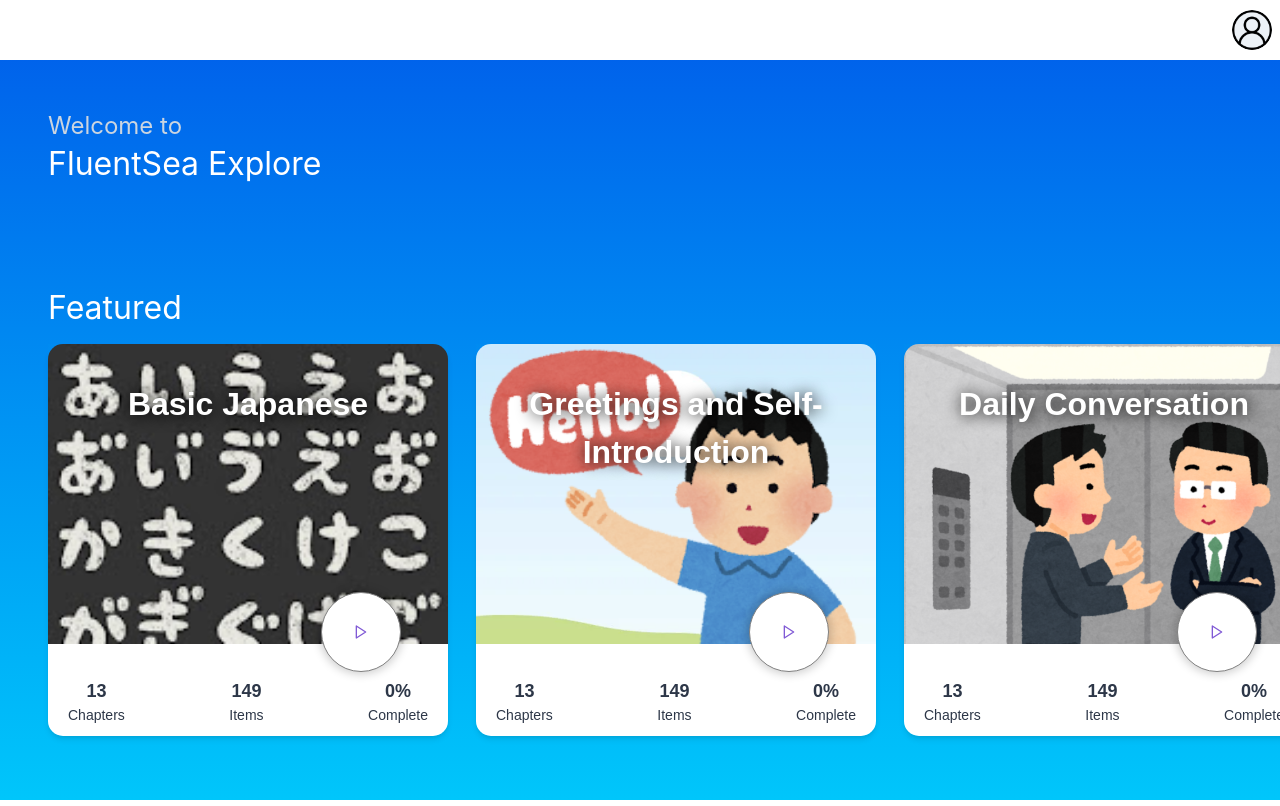
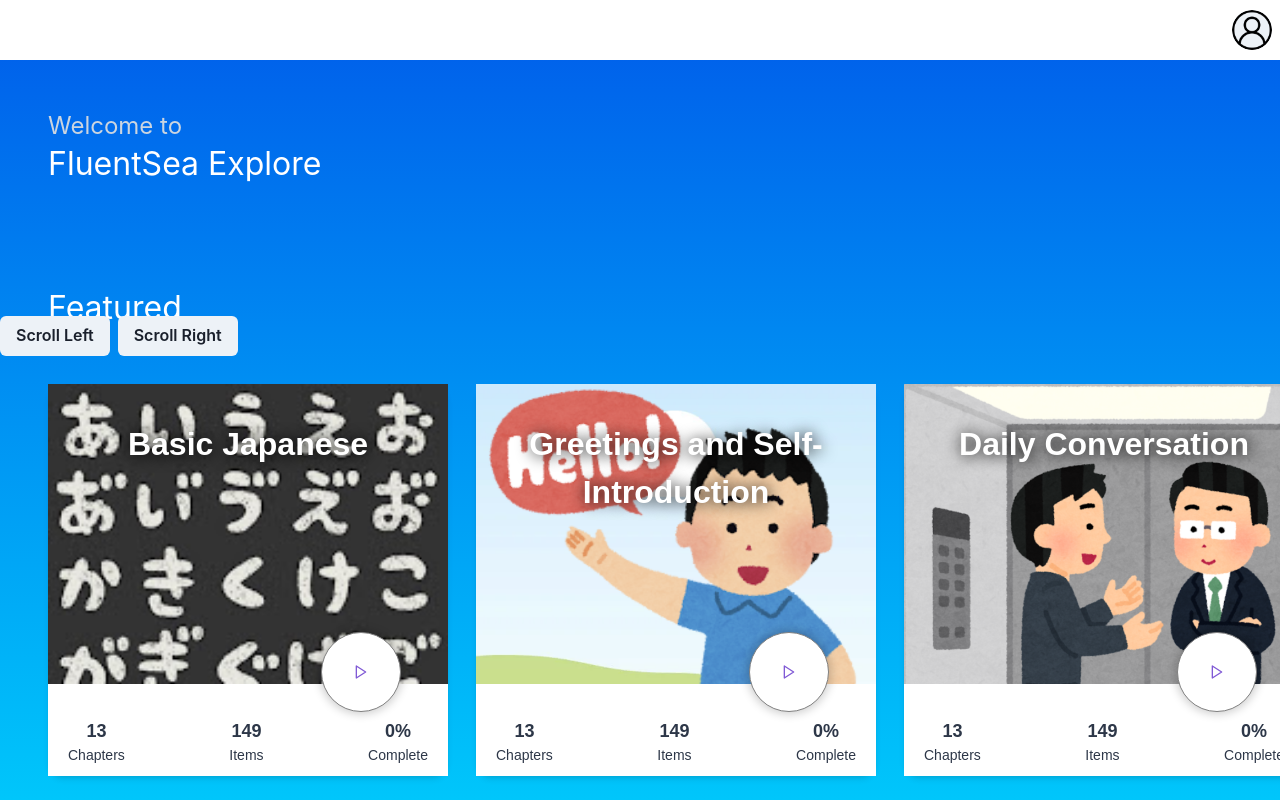
Before and after one commit to cjsiador/Language-Learning-App, a React (Create React App) app in the folder language-learning-app/: page /home in a window 1280 px wide. Built offline with nearby package versions, Linux system fonts and the light colour scheme; no server answers; sample sign-in values are in the browser's storage.

Commit message:
Implemented useDragScroll for Lesson.js

```diff
--- a/language-learning-app/src/components/Content.js
+++ b/language-learning-app/src/components/Content.js
@@ -11,9 +11,9 @@
       mt="60px"
     >
       <Box>
-          <Text p="12" color='gray.300' fontSize="24px">Welcome to</Text>
-          <Text p="12" fontWeight="20px" color='white' fontSize="32px" mt="-100px">FluentSea Explore</Text>
-        </Box>
+        <Text p="12" color='gray.300' fontSize="24px">Welcome to</Text>
+        <Text p="12" fontWeight="20px" color='white' fontSize="32px" mt="-100px">FluentSea Explore</Text>
+      </Box>
         <Box width="100vw" height="150px" p="12">
           <Text color='white' fontSize="32px">Featured</Text>
           {/* <Flex justifyContent="space-between" alignItems="center" width="100%">
--- a/language-learning-app/src/components/Lesson.js
+++ b/language-learning-app/src/components/Lesson.js
@@ -1,93 +1,120 @@
-import React from 'react';
+import React, { useRef } from 'react';
 import LessonData from '../data/LessonData.json';
-import { Box, Image, Text, Button, Flex, HStack, Spacer } from '@chakra-ui/react';
+import { Box, Text, Button, Flex, HStack, Spacer } from '@chakra-ui/react';
 import { FiPlay } from "react-icons/fi";
+import useDragScroll from '../hooks/useDragScroll';
 
 const Lesson = () => {
+    // const scrollRef = useRef(null);
 
-    return(
+    const {
+        scrollRef,
+        handleMouseDown,
+        handleMouseLeaveOrUp,
+        handleMouseMove,
+    } = useDragScroll();
+
+    const scrollRight = () => {
+        if (scrollRef.current) {
+            scrollRef.current.scrollBy({ left: 100, behavior: 'smooth' });
+        }
+    };
+
+    const scrollLeft = () => {
+        if (scrollRef.current) {
+            scrollRef.current.scrollBy({ left: -100, behavior: 'smooth' });
+        }
+    };
+
+    return (
         <>
             <Box width="100vw" align="center">
+                <Flex>
+                    <HStack>
+                        <Button
+                            onClick={scrollLeft}
+                            // onMouseDown={scrollLeft}
+                        >
+                            Scroll Left
+                        </Button>
+                        <Button
+                            onClick={scrollRight}
+                            onMouseDown={scrollRight}
+                        >
+                            Scroll Right
+                        </Button>
+                    </HStack>
+                </Flex>
                 <Box
                     height="450px"
-                overflowY="scroll"
+                    overflowX="scroll"
                     align="center"
                     borderRadius="16px"
+                    ref={scrollRef}
+                    onMouseDown={handleMouseDown}
+                    onMouseLeave={handleMouseLeaveOrUp}
+                    onMouseUp={handleMouseLeaveOrUp}
+                    onMouseMove={handleMouseMove}
+                    cursor="grab"
+                    _active={{ cursor: "grabbing" }}
+                    sx={{
+                        '&::-webkit-scrollbar': {
+                            display: 'none',
+                        },
+                        scrollbarWidth: 'none',
+                        '-ms-overflow-style': 'none',
+                    }}
                 >
                     <HStack>
-                <Box
-                    width="40px"
-                    height="50px"
-
-                >
-                    <Spacer width="40px"/>
+                        <Box width="40px" height="50px">
+                            <Spacer width="40px" />
                         </Box>
-                {LessonData.map((LessonData, i) => {
-                    return (
-                        <Box
-                            key={i}
-                            marginRight="20px"
-                        >
+                        {LessonData.map((lesson, i) => (
+                            <Box style={{ userSelect: "none" }} key={i} marginRight="20px">
                                 <Box
                                     width="400px"
                                     borderRadius="15px"
-                                overflow="hidden"
                                     boxShadow="md"
                                     fontFamily="Arial, sans-serif"
-                                overflowX="scroll"
                                     marginTop="7%"
-                                __css={{
-                                    '::-webkit-scrollbar:horizontal': {
-                                      width: '4px',
-                                    },
-                                    '&::-webkit-scrollbar-track:horizontal': {
-                                      width: '6px',
-                                    },
-                                    '&::-webkit-scrollbar-thumb:horizontal': {
-                                      background: "#000000",
-                                      borderRadius: '30px',
-                                    },
-                                  }}
                                 >
                                     {/* Top Section */}
                                     <Box
-                                    position="abso"
                                         padding="20px"
                                         height="300px"
-                                    // background="linear-gradient(180deg, #000000, #ffffff)"
-                                    backgroundImage={LessonData.imageUrl}
-                                    backgroundRepeat='no-repeat'
-                                    backgroundSize='100%'
-                                    backdropFilter='auto'
-                                    backdropBlur='80px'
+                                        backgroundImage={`url(${lesson.imageUrl})`}
+                                        backgroundRepeat="no-repeat"
+                                        backgroundSize="cover"
+                                        backdropFilter="auto"
+                                        backdropBlur="80px"
                                         color="white"
                                         zIndex="0"
                                     >
                                         <Box position="relative" zIndex="1" p={4}>
-                                        <Text fontSize="32px" textShadow='1px 1px 15px #000000' fontWeight="bold" mb="4">
-                                            {LessonData.title}
+                                            <Text
+                                                fontSize="32px"
+                                                textShadow="1px 1px 15px #000000"
+                                                fontWeight="bold"
+                                                mb="4"
+                                            >
+                                                {lesson.title}
                                             </Text>
                                         </Box>
                                     </Box>
                                     {/* Bottom White Box */}
-                                <Box
-                                    backgroundColor="white"
-                                    padding="10px 20px"
-                                    color="gray.700"
-                                >
+                                    <Box backgroundColor="white" padding="10px 20px" color="gray.700">
                                         <Button
-                                            height='80px'
-                                            width='80px'
+                                            height="80px"
+                                            width="80px"
                                             borderRadius="100%"
                                             backgroundColor="white"
                                             color="#805ad5"
-                                            // boxShadow="md"
                                             _hover={{ bg: "gray.200" }}
                                             mt="-70px"
                                             ml="225px"
-                                            borderWidth='1px'
-                                            borderColor='gray'
-                                            boxShadow="0 0 10px 2px rgba( 0, 0, 0, 0.2)"
+                                            borderWidth="1px"
+                                            borderColor="gray"
+                                            boxShadow="0 0 10px 2px rgba(0, 0, 0, 0.2)"
                                         >
                                             <FiPlay />
                                         </Button>
@@ -108,15 +135,9 @@
                                     </Box>
                                 </Box>
                             </Box>
-                        )
-                    })
-                }
-                <Box
-                    width="40px"
-                    height="50px"
-
-                >
-                    <Spacer width="40px"/>
+                        ))}
+                        <Box width="40px" height="50px">
+                            <Spacer width="40px" />
                         </Box>
                     </HStack>
                 </Box>
--- /dev/null
+++ b/language-learning-app/src/hooks/useDragScroll.js
@@ -0,0 +1,38 @@
+import { useRef, useState } from 'react';
+
+const useDragScroll = () => {
+  const scrollRef = useRef(null);
+  const [isDragging, setIsDragging] = useState(false);
+  const [startX, setStartX] = useState(0);
+  const [scrollLeft, setScrollLeft] = useState(0);
+
+  const handleMouseDown = (e) => {
+    if (!scrollRef.current) return;
+
+    setIsDragging(true);
+    setStartX(e.pageX - scrollRef.current.offsetLeft);
+    setScrollLeft(scrollRef.current.scrollLeft);
+  };
+
+  const handleMouseLeaveOrUp = () => {
+    setIsDragging(false);
+  };
+
+  const handleMouseMove = (e) => {
+    if (!isDragging || !scrollRef.current) return;
+
+    e.preventDefault();
+    const x = e.pageX - scrollRef.current.offsetLeft;
+    const walk = (x - startX) * 2; // Adjust the scroll speed
+    scrollRef.current.scrollLeft = scrollLeft - walk;
+  };
+
+  return {
+    scrollRef,
+    handleMouseDown,
+    handleMouseLeaveOrUp,
+    handleMouseMove,
+  };
+};
+
+export default useDragScroll;
--- a/language-learning-app/src/page/Quiz.js
+++ b/language-learning-app/src/page/Quiz.js
@@ -100,7 +100,7 @@
 
     const continueHandle = () => {
         if (isContinuing === true){
-            if(progress > 100) {
+            if(progress >= 100) {
                 setQuizDone(true);  // WIP DOOO SOME THING ABOUT THIS. HAVE A POPUP OR SOMETHING
             } else {
                 SelectRandomHiragana();
```
Also changed, not shown: 1 other file (tests, documents, lock files or other folders). Lines whose indentation alone changed are shown as unchanged.
